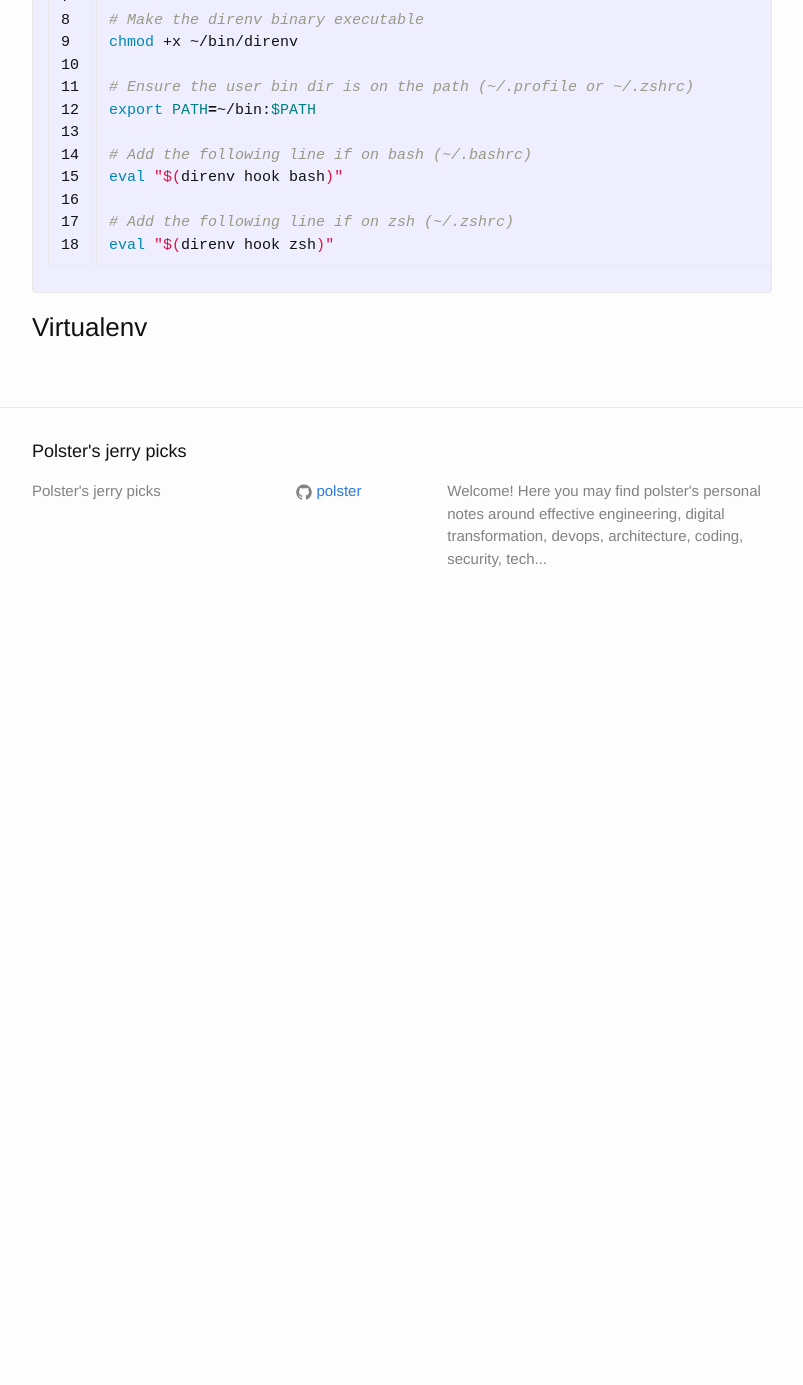
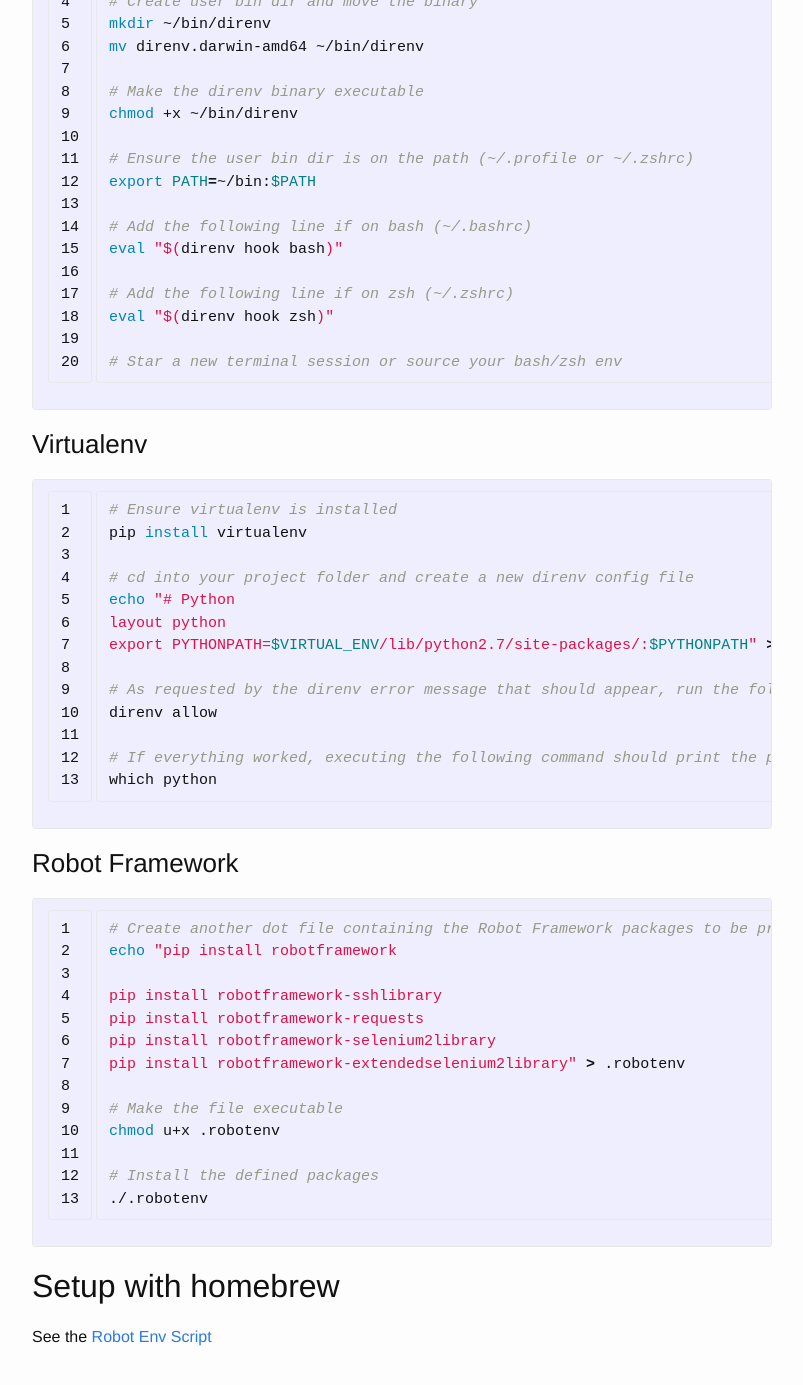
Before and after one commit to polster/polster.github.io, a Jekyll site: the page built from _posts/2017-01-17-macOS-Python-virtualenv-Robot-Dev.md, in a window 1280 px wide and 1400 px high, scrolled down 630 px. Shown: the top 1385 px of the window, without its empty margins (238-1041 px from the left). Built offline with Jekyll 4.4.1, drawn with Linux system fonts in a browser that asks for light colours; before the commit the page ends 1260 px from its top, so only the background shows below that; some of the changed text lies outside the part shown.

Commit message:
additional sections added on how to setup a Robot env with sirens and virtualenv

```diff
--- a/_posts/2017-01-17-macOS-Python-virtualenv-Robot-Dev.md
+++ b/_posts/2017-01-17-macOS-Python-virtualenv-Robot-Dev.md
@@ -6,7 +6,8 @@
 
 ## Introduction
 
-* This blog entry summarizes how to setup a virtual env for Robot Test development
+* This blog entry summarizes an easy approach how to setup a virtual env for Robot Test development
+* How to do it with homebrew on macOS instructions can be found everywhere in the wild, so motivation was to summarize the needed steps without
 
 ## Setup without homebrew
 
@@ -32,6 +33,46 @@
 # Add the following line if on zsh (~/.zshrc)
 eval "$(direnv hook zsh)"
 
+# Star a new terminal session or source your bash/zsh env
 {% endhighlight %}
 
 ### Virtualenv
+
+{% highlight bash linenos %}
+# Ensure virtualenv is installed
+pip install virtualenv
+
+# cd into your project folder and create a new direnv config file
+echo "# Python
+layout python
+export PYTHONPATH=$VIRTUAL_ENV/lib/python2.7/site-packages/:$PYTHONPATH" > .envrc
+
+# As requested by the direnv error message that should appear, run the following
+direnv allow
+
+# If everything worked, executing the following command should print the path to the python executable within this project
+which python
+
+{% endhighlight %}
+
+### Robot Framework
+
+{% highlight bash linenos %}
+# Create another dot file containing the Robot Framework packages to be present
+echo "pip install robotframework
+
+pip install robotframework-sshlibrary
+pip install robotframework-requests
+pip install robotframework-selenium2library
+pip install robotframework-extendedselenium2library" > .robotenv
+
+# Make the file executable
+chmod u+x .robotenv
+
+# Install the defined packages
+./.robotenv
+{% endhighlight %}
+
+## Setup with homebrew
+
+See the [Robot Env Script](https://github.com/polster/dev-env-scripts/blob/master/robot-dev-env-setup.sh)
```
